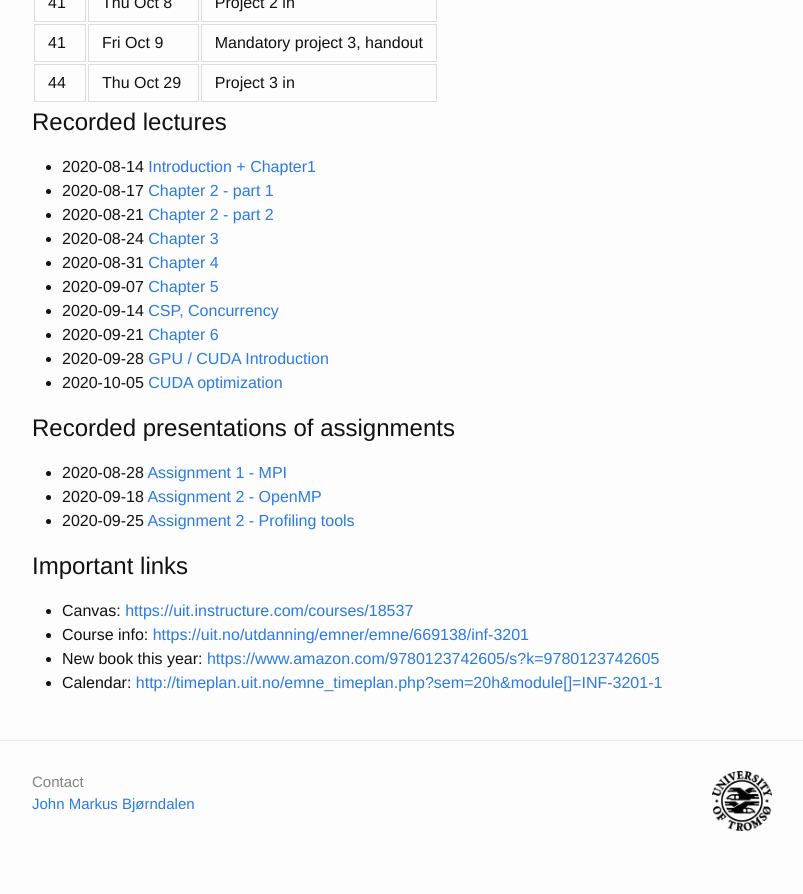
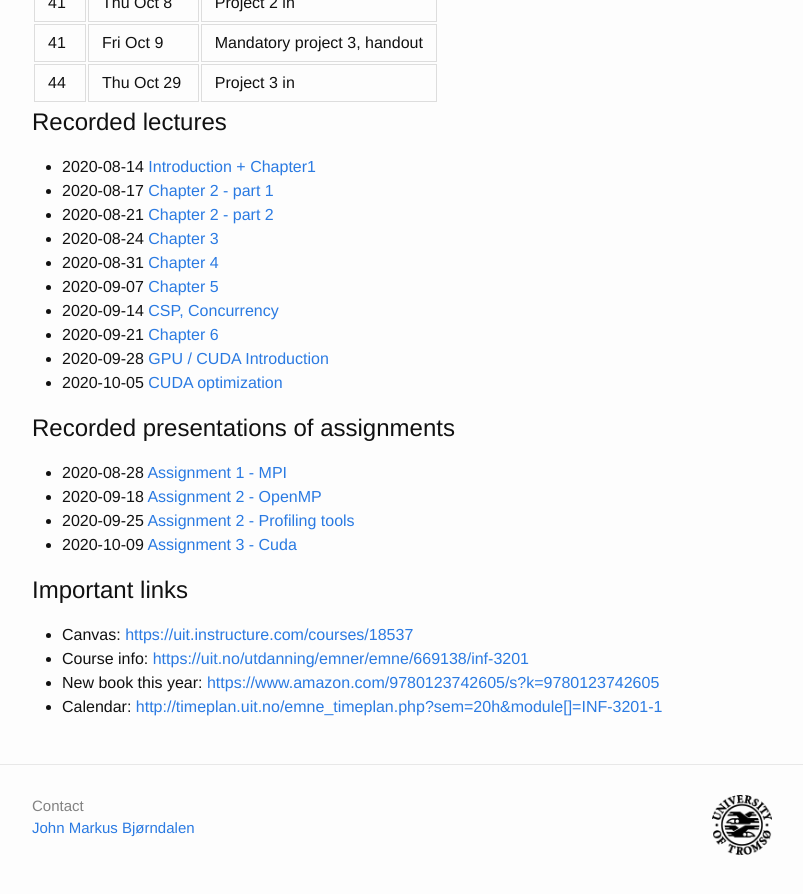
Before and after one commit to uit-inf-3201-h20/uit-inf-3201-h20.github.io, a Jekyll site: the page built from index.md, in a window 1280 px wide and 900 px high, scrolled down 3205 px. Shown: the top 894 px of the window, without its empty margins (238-1041 px from the left). Built offline with Jekyll 4.4.1, drawn with Linux system fonts in a browser that asks for light colours; our own code applies the rules of GitHub Pages for plain Markdown files.

Commit message:
assignment 3 presentation added

```diff
--- a/index.md
+++ b/index.md
@@ -113,6 +113,7 @@ Links/notes to lecture plan
 * 2020-08-28 [Assignment 1 - MPI](https://mediasite.uit.no/Mediasite/Play/cd877206cf904316bad7365ee47c677b1d)
 * 2020-09-18 [Assignment 2 - OpenMP](https://mediasite.uit.no/Mediasite/Play/9929d39e2b814db0b56e25cb1b0eaba21d)
 * 2020-09-25 [Assignment 2 - Profiling tools](https://mediasite.uit.no/Mediasite/Play/4be5cdaaf44641e68fe70952ee416c351d)
+* 2020-10-09 [Assignment 3 - Cuda](https://mediasite.uit.no/Mediasite/Play/9f866e76878d4162b3b1ab7015dd1bd51d)
 
 ## Important links
 
```
